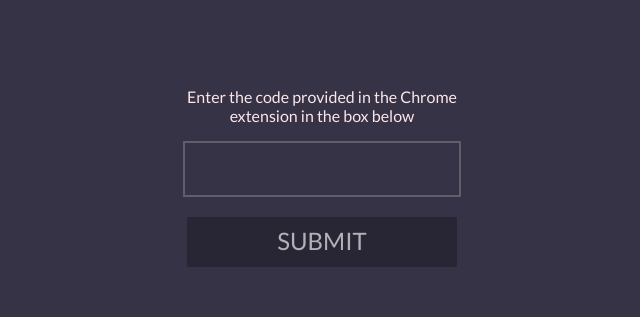
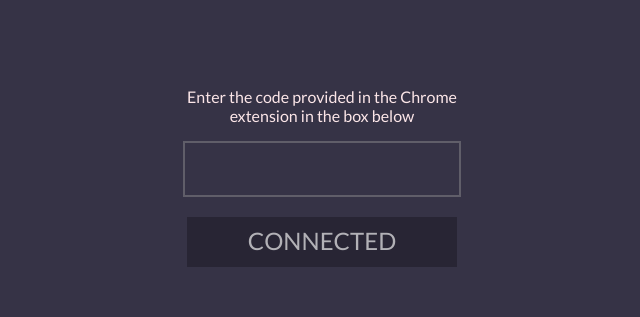
Before and after one commit to jsshao/WAT, a browser extension: page web/index.html in a window 1280 px wide. Both pictures are taken after a click on the element "SUBMIT". Shown: the part 303-620 px from the top of the page, without its empty margins (318-958 px from the left). Drawn offline with Linux system fonts and the light colour scheme.

Commit message:
lol 1 line

```diff
--- a/web/index.html
+++ b/web/index.html
@@ -24,8 +24,9 @@
 	document.getElementById("submit").addEventListener("click", function(){
     	code = document.getElementById("code").value;
     	console.log(code);
+    	//handle this and show "Connected" or provide error message if connection failed"
 
-    	//handle this and show "Connected" or provide error message if connection failed"
+		document.getElementById("submit").innerHTML = "CONNECTED";
     });
 </script>
 </html>
--- a/web/style.css
+++ b/web/style.css
@@ -23,6 +23,7 @@
 	line-height: 2;
 	font-size: 18pt;
 	margin-top: 20px;
+	cursor: pointer;
 }
 
 .help {
```
Also changed, not shown: 1 other file.
